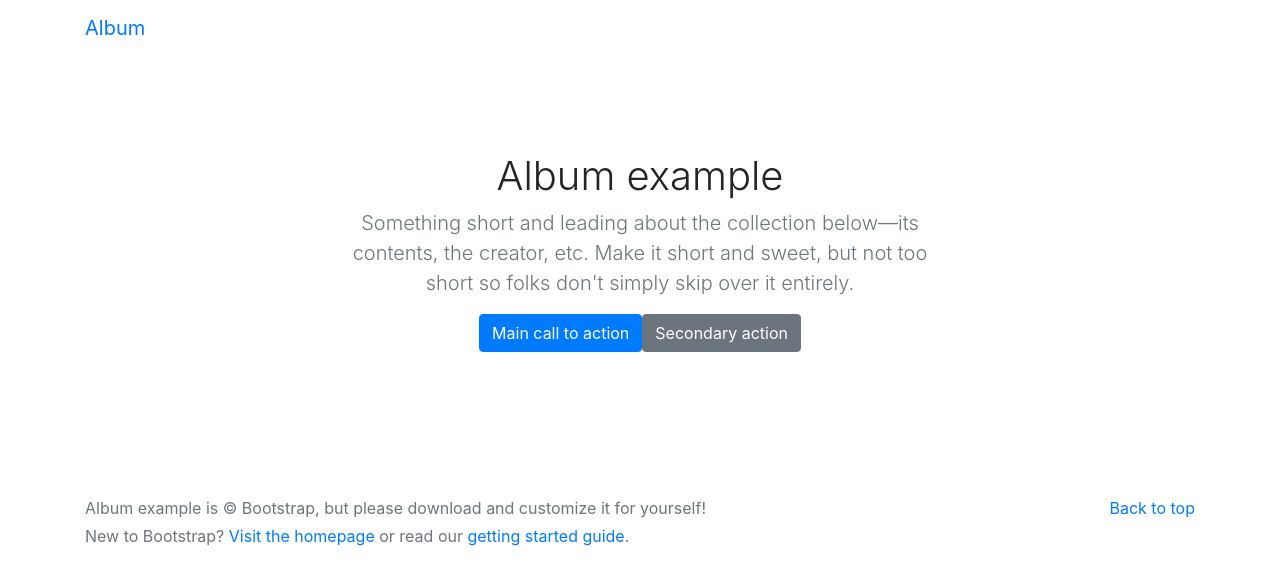
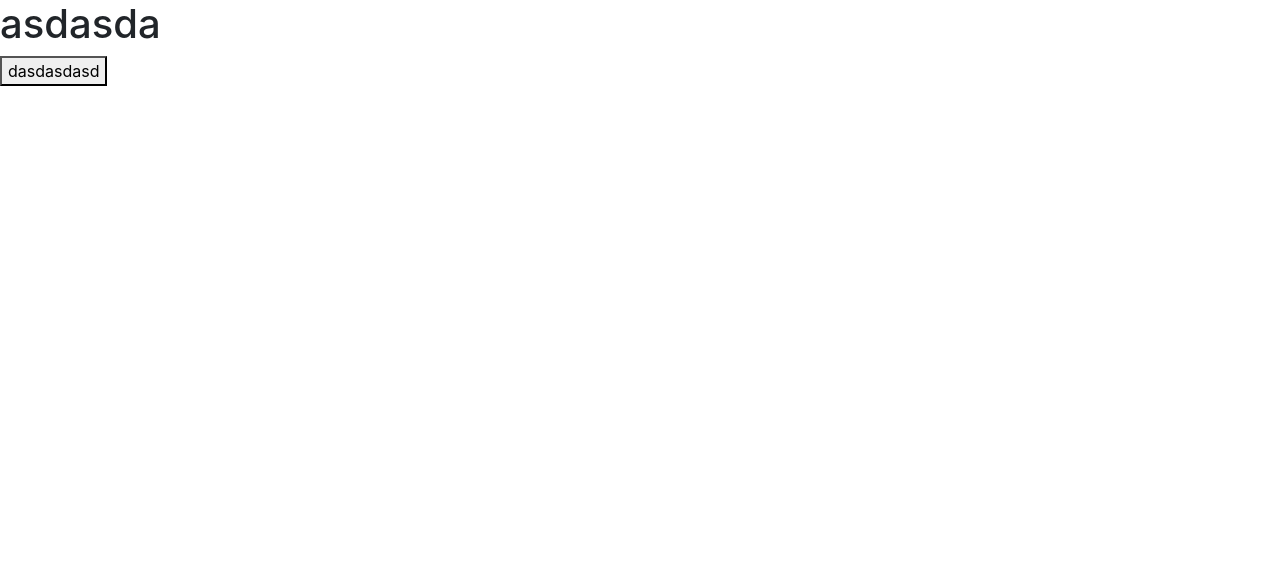
Before and after one commit to MateoReinoso/Amas-BECK, an Angular app: page / in a window 1280 px wide. Shown: the top 584 px of the page. Built offline with nearby package versions, Linux system fonts and the light colour scheme.

Commit message:
first commit

```diff
--- a/src/app/app.component.html
+++ b/src/app/app.component.html
@@ -1,4 +1,4 @@
-<div class="collapse bg-inverse" id="navbarHeader">
+<!-- <div class="collapse bg-inverse" id="navbarHeader">
   <div class="container">
     <div class="row">
       <div class="col-sm-8 py-4">
@@ -46,4 +46,10 @@
     <p>Album example is &copy; Bootstrap, but please download and customize it for yourself!</p>
     <p>New to Bootstrap? <a href="../../">Visit the homepage</a> or read our <a href="../../getting-started/">getting started guide</a>.</p>
   </div>
-</footer>
+</footer> -->
+
+
+<div>
+  <h1>asdasda</h1>
+  <button>dasdasdasd</button>
+</div>
```
